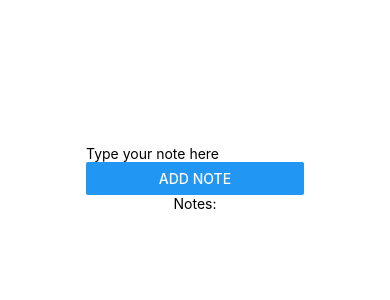
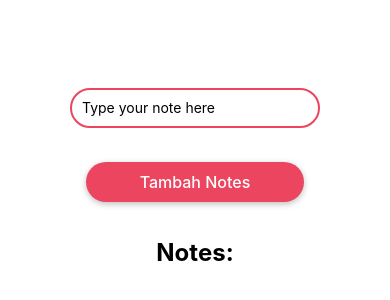
Before and after one commit to awiemnh/redux, a React Native app: screen / in a window 390 px wide. Shown: the part 354-654 px from the top of the page. Built offline with nearby package versions, Linux system fonts and the light colour scheme.

Commit message:
style nya broo

```diff
--- a/App.js
+++ b/App.js
@@ -4,21 +4,14 @@ import { createStore } from "redux";
 import notesReducer from "./src/reducers/notesReducer";
 import NoteForm from "./src/components/NoteForm";
 import NoteList from "./src/components/NoteList";
-import { View } from "react-native";
+import { View, StyleSheet } from "react-native";
 
 const store = createStore(notesReducer);
 
 const App = () => {
   return (
     <Provider store={store}>
-      <View
-        style={{
-          flex: 1,
-          justifyContent: "center",
-          alignItems: "center",
-          marginTop: 220,
-        }}
-      >
+      <View style={styles.container}>
         <NoteForm />
         <NoteList />
       </View>
@@ -26,4 +19,13 @@ const App = () => {
   );
 };
 
+const styles = StyleSheet.create({
+  container: {
+    flex: 1,
+    justifyContent: "center",
+    alignItems: "center",
+    marginTop: 220,
+  },
+});
+
 export default App;
--- a/src/components/NoteForm.js
+++ b/src/components/NoteForm.js
@@ -1,7 +1,14 @@
 import React, { useState } from "react";
 import { useDispatch } from "react-redux";
 import { addNote } from "../actions/notesActions";
-import { View, TextInput, Button } from "react-native";
+import {
+  View,
+  TextInput,
+  Button,
+  StyleSheet,
+  TouchableOpacity,
+  Text,
+} from "react-native";
 
 const NoteForm = () => {
   const [noteText, setNoteText] = useState("");
@@ -17,13 +24,62 @@ const NoteForm = () => {
   return (
     <View>
       <TextInput
+        style={styles.input}
         placeholder="Type your note here"
         value={noteText}
         onChangeText={(text) => setNoteText(text)}
       />
-      <Button title="Add Note" onPress={handleAddNote} />
+      {/* <Button
+        style={styles.button}
+        title="Tambah Note"
+        onPress={handleAddNote}
+      /> */}
+      <View style={styles.bottonGroup}>
+        <TouchableOpacity style={styles.button} onPress={handleAddNote}>
+          <Text style={styles.buttonText}>Tambah Notes</Text>
+        </TouchableOpacity>
+      </View>
     </View>
   );
 };
 
+const styles = StyleSheet.create({
+  container: {
+    flex: 1,
+    justifyContent: "center",
+    alignItems: "center",
+    marginTop: 220,
+  },
+  input: {
+    width: 250,
+    height: 40,
+    borderColor: "#EB455F",
+    borderWidth: 2,
+    paddingHorizontal: 10,
+    borderRadius: 24,
+    margin: 4,
+  },
+  button: {
+    backgroundColor: "#EB455F",
+    padding: 10,
+    margin: 10,
+    borderRadius: 24,
+    shadowColor: "black",
+    shadowOffset: { width: 0, height: 2 },
+    shadowRadius: 6,
+    shadowOpacity: 0.26,
+  },
+  buttonText: {
+    color: "white",
+    fontSize: 16,
+    fontWeight: "500",
+    paddingHorizontal: 12,
+    textAlign: "center",
+  },
+  bottonGroup: {
+    padding: 10,
+    paddingVertical: 20,
+  },
+});
+
 export default NoteForm;
--- a/src/components/NoteList.js
+++ b/src/components/NoteList.js
@@ -1,21 +1,47 @@
 // components/NoteList.js
-import React from 'react';
-import { useSelector } from 'react-redux';
-import { View, Text, FlatList } from 'react-native';
+import React from "react";
+import { useSelector } from "react-redux";
+import { View, Text, FlatList, StyleSheet } from "react-native";
 
 const NoteList = () => {
   const notes = useSelector((state) => state.notes);
 
   return (
     <View>
-      <Text>Notes:</Text>
+      <Text style={styles.judul}>Notes:</Text>
       <FlatList
         data={notes}
         keyExtractor={(item, index) => index.toString()}
-        renderItem={({ item }) => <Text>{item}</Text>}
+        renderItem={({ item }) => <Text style={styles.fontlist}>{item}</Text>}
       />
     </View>
   );
 };
 
+const styles = StyleSheet.create({
+  judul: {
+    fontWeight: "700",
+    fontSize: 24,
+    textAlign: "center",
+    padding: 6,
+  },
+  list: {
+    borderWidth: 3,
+  },
+  fontlist: {
+    flex: 1,
+    flexDirection: "row",
+    color: "#EB455F",
+    fontWeight: "700",
+    fontSize: 18,
+    borderWidth: 2,
+    padding: 10,
+    margin: 4,
+    borderRadius: 8,
+    borderColor: "#EB455F",
+
+    textAlign: "center",
+  },
+});
+
 export default NoteList;
```
